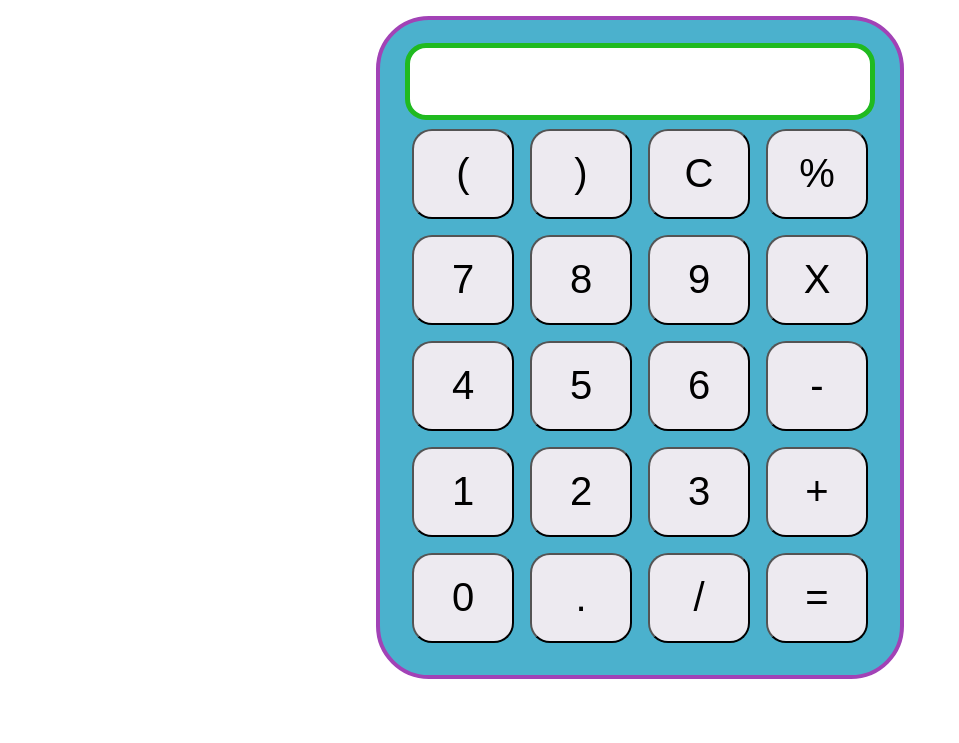
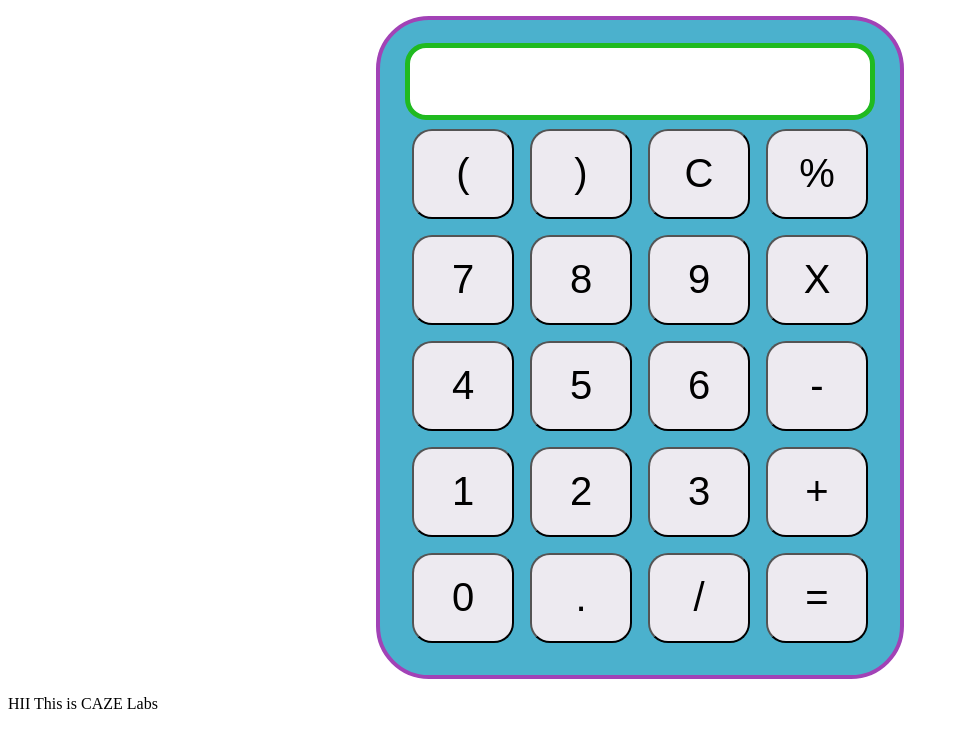
Before and after one commit to venky27003/Level-2-Task-1, a plain HTML site: page index.html in a window 1280 px wide. Shown: the part 57-800 px from the top of the page, without its empty margins (0-959 px from the left). Drawn offline with Linux system fonts and the light colour scheme.

Commit message:
new line 52

```diff
--- a/index.html
+++ b/index.html
@@ -49,7 +49,7 @@
             </table>
         </div>
     </div>
-
+<p>HII This is CAZE Labs</p>
 </body>
 <script src="script.js"></script>
 
```
